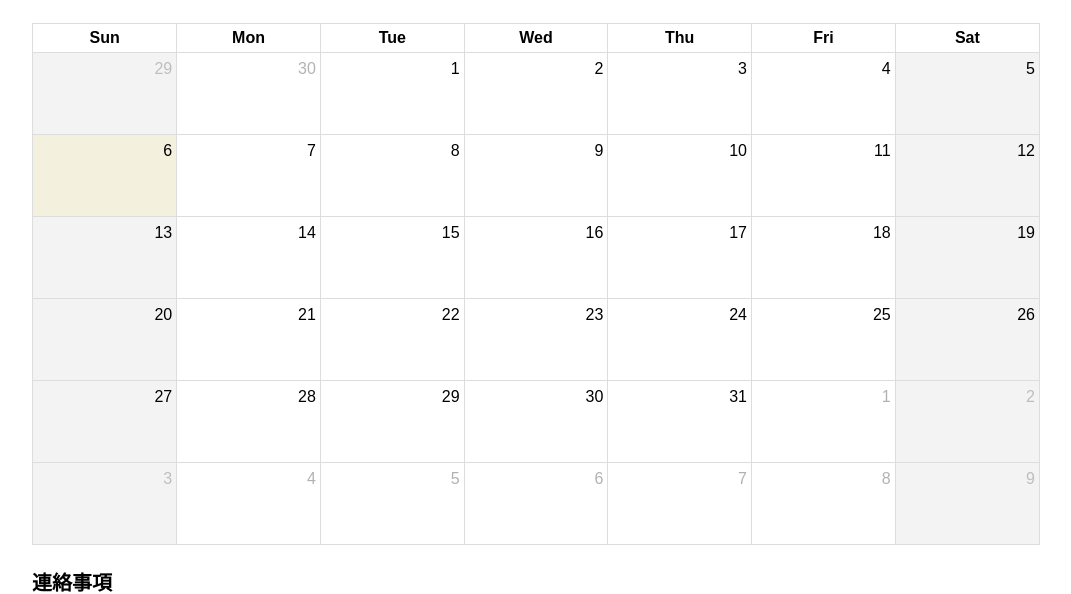
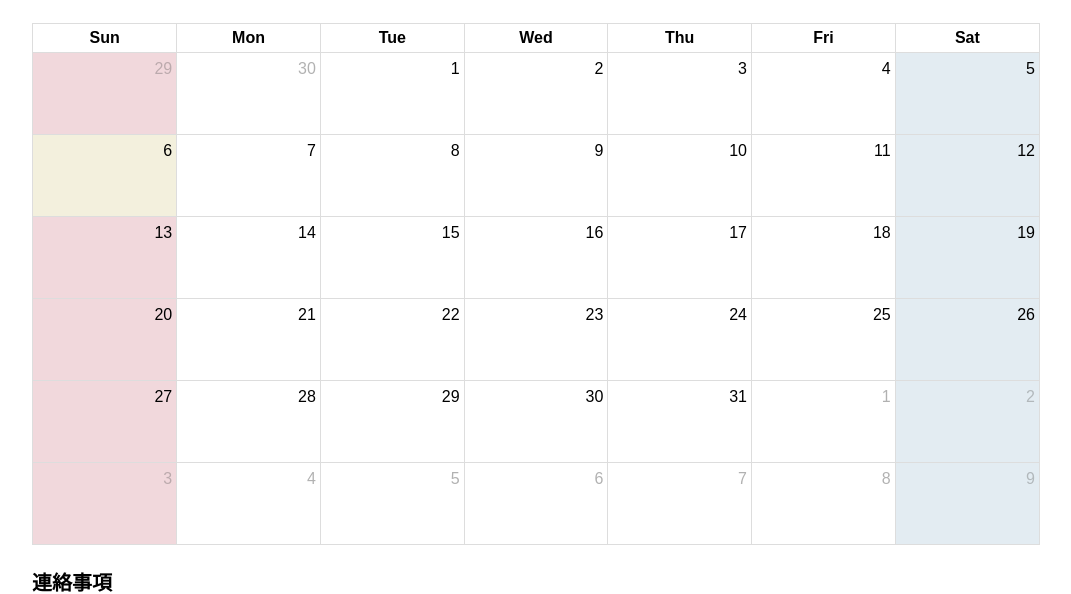
Before and after one commit to a-oyama/renrakumo_sv, a Next.js app: page / in a window 1280 px wide. Shown: the part 152-746 px from the top of the page, without its empty margins (104-1175 px from the left). Built offline with nearby package versions, Linux system fonts and the light colour scheme; no server answers; the database is empty; a web font is replaced by a local one.

Commit message:
カレンダー土日に配色

```diff
--- a/app/(main)/Calendar.tsx
+++ b/app/(main)/Calendar.tsx
@@ -8,6 +8,13 @@ import interactionPlugin from "@fullcalendar/interaction"
 import { DateSelectArg } from "@fullcalendar/core/index.js"
 import { EventClickArg } from "@fullcalendar/core/index.js"
 
+// カレンダー日マス設定
+const addDayClassNames = (arg: DayCellContentArg) => {
+  const day = arg.date.getDay();
+  if (day === 6) return ["saturday-cell"]; // 土曜
+  if (day === 0) return ["sunday-cell"];   // 日曜
+  return [];
+};
 
 const Calendar = () => {
   const supabase = createClient() //supabase連携
@@ -72,6 +79,8 @@ useEffect(() => {
     }
   };
 
+
+  // 画面
   return (
     <FullCalendar
       plugins={[dayGridPlugin, interactionPlugin]}
@@ -83,13 +92,16 @@ useEffect(() => {
       locale="jp"
       dayCellContent={(event: DayCellContentArg) =>
         (event.dayNumberText = event.dayNumberText.replace("日", ""))
-      }
+      }// 日を消す
+      dayCellClassNames={addDayClassNames}//土日配色
       select={handleDateSelect}
       eventClick={handleEventClick}
       displayEventTime={false}
       businessHours={true}
+
     />
   );
 }
 
+
 export default Calendar;
--- a/app/globals.css
+++ b/app/globals.css
@@ -19,3 +19,18 @@ body,
     --foreground: #ededed; */
   }
 }
+
+/* FullCalendarのフォントサイズ */
+.fc-event-title {
+  font-size: 11px;
+}
+
+/* 土曜の配色 */
+.fc .saturday-cell {
+  background-color: #e8f5fd; /* 土曜日のセルを淡い青に */
+}
+
+/* 日曜の配色 */
+.fc .sunday-cell {
+  background-color: #fcd8de; /* 日曜日のセルを淡いピンクに */
+}
```
